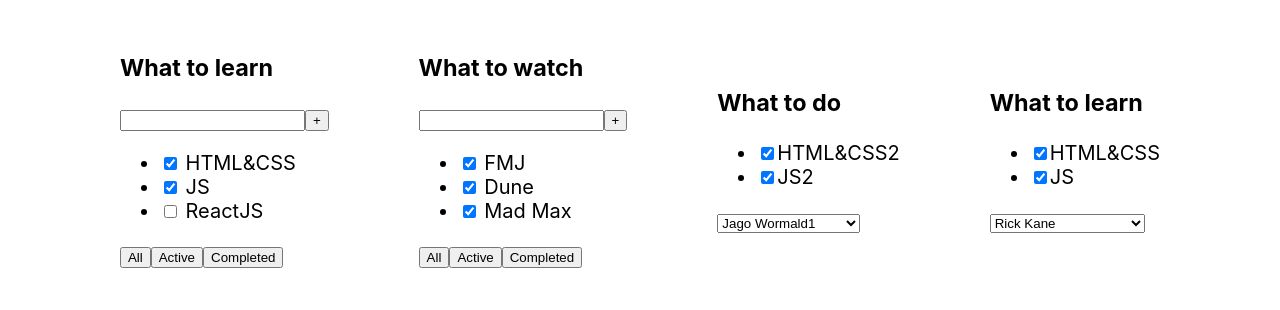
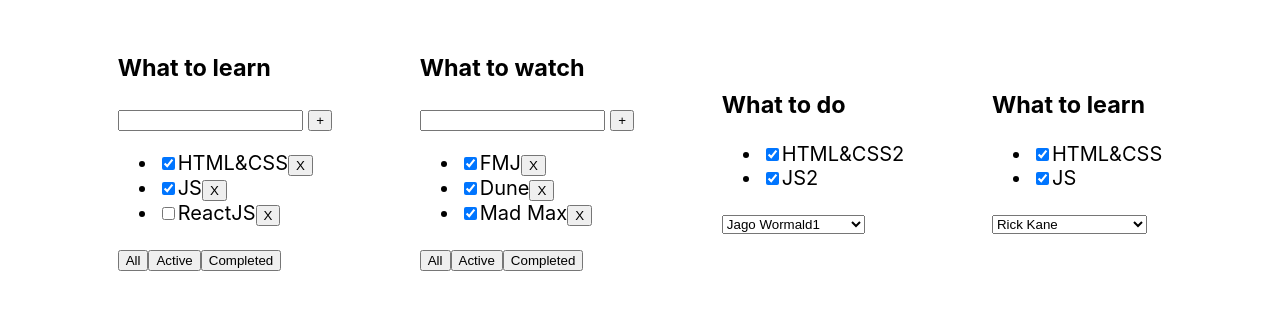
Before and after one commit to vladnen97/todo-list, a React (Create React App) app: page / in a window 1280 px wide. Shown: the top 310 px of the page. Built offline with nearby package versions, Linux system fonts and the light colour scheme.

Commit message:
handler for button

```diff
--- a/src/components/Todolist.tsx
+++ b/src/components/Todolist.tsx
@@ -3,24 +3,27 @@ import React from 'react';
 type TodolistPropsType = {
     title?: string
     tasks: Array<TaskType>
+    deleteTask: Function
 }
-
 type TaskType = {
     id: number,
     title: string,
     isDone: boolean
 }
 
-export const Todolist = ({title, tasks}: TodolistPropsType) => {
+export const Todolist = ({title, tasks, deleteTask}: TodolistPropsType) => {
 
-    let list = tasks.map(elem => <li key={elem.id}><input type="checkbox" checked={elem.isDone}/> <span>{elem.title}</span></li>)
+    let list = tasks.map(elem => <li key={elem.id}>
+        <input type="checkbox" checked={elem.isDone}/>
+        <span>{elem.title}</span>
+        <button onClick={ () => { deleteTask(elem.id)} }>X</button>
+    </li>);
 
     return (
             <div>
                 <h3>{title}</h3>
                 <div>
-                    <input/>
-                    <button>+</button>
+                    <input/>  <button>+</button>
                 </div>
                 <ul>
                     {list}
```
